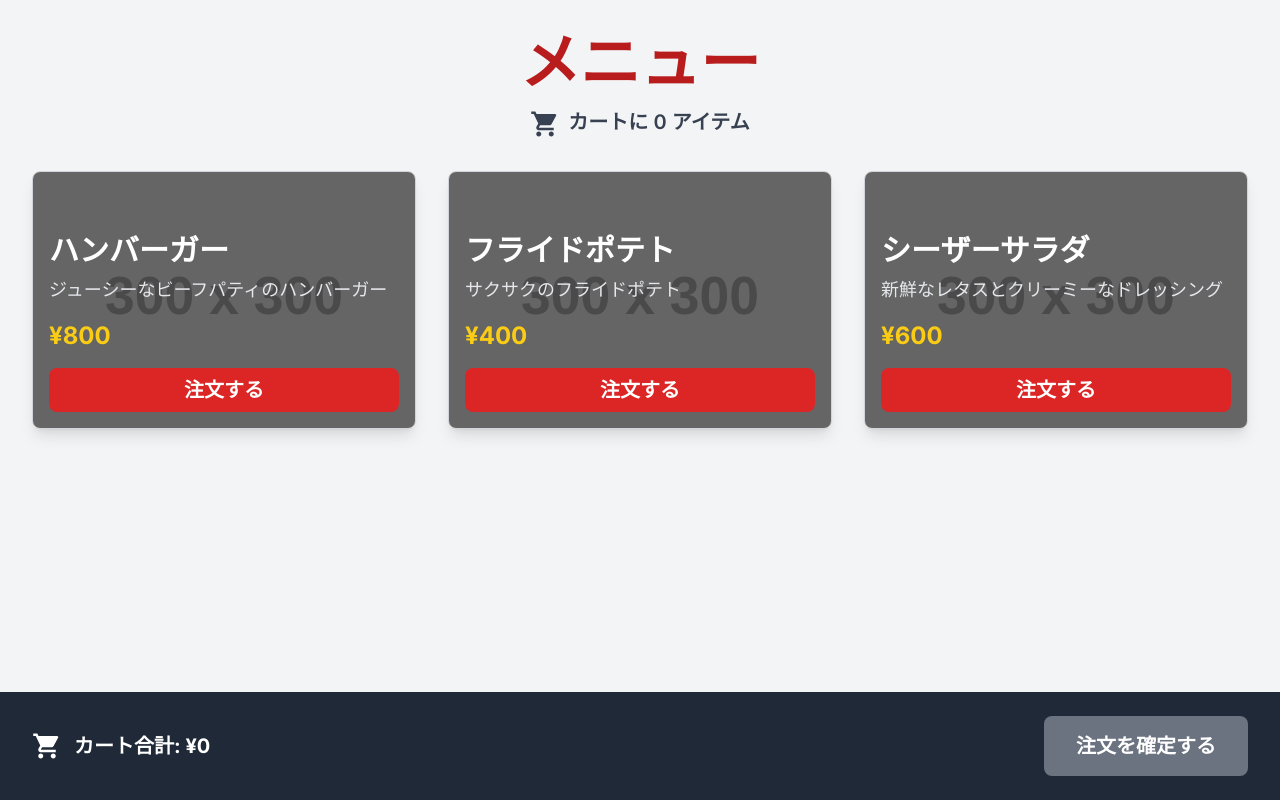
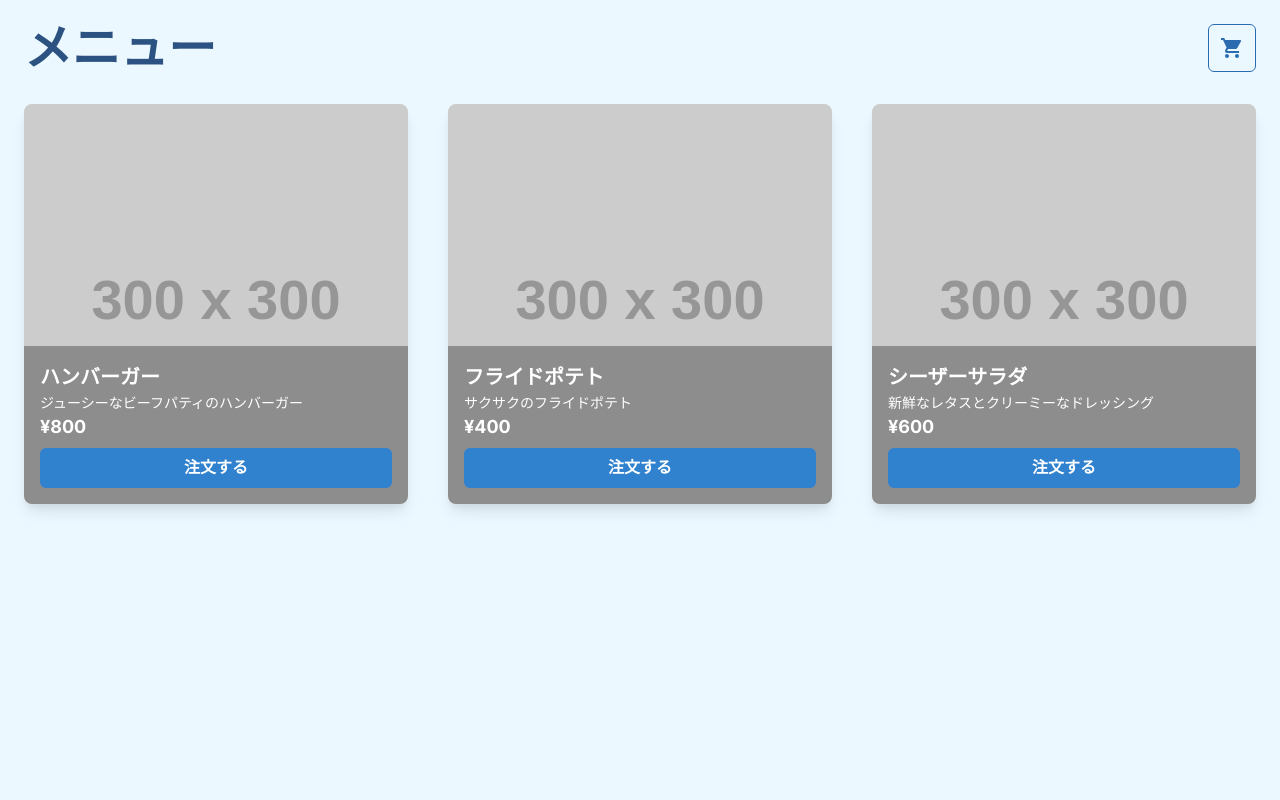
Before and after one commit to s1f10210273/faceapp, a Next.js app: page /over60 in a window 1280 px wide. Built offline with nearby package versions, Linux system fonts and the light colour scheme.

Commit message:
色々追加

```diff
--- /dev/null
+++ b/app/cart/page.tsx
@@ -0,0 +1,61 @@
+"use client"
+
+import { useState } from 'react'
+import { Box, Text, Button, VStack, HStack, Divider, Heading, ChakraProvider } from '@chakra-ui/react'
+import Link from 'next/link'
+
+interface MenuItem {
+  id: number
+  name: string
+  description: string
+  price: number
+  image: string
+}
+
+export default function Cart() {
+  const [cart, setCart] = useState<MenuItem[]>([
+    { id: 1, name: 'ハンバーガー', description: 'ジューシーなビーフパティのハンバーガー', price: 800, image: 'https://placehold.jp/300x300.png' }
+  ])
+
+  const totalPrice = cart.reduce((total, item) => total + item.price, 0)
+
+  return (
+    <ChakraProvider>
+      <Box minH="100vh" bg="blue.50" p={6}>
+        <Heading as="h1" size="2xl" color="blue.700" textAlign="center" mb={8}>
+          カート
+        </Heading>
+
+        <VStack
+          spacing={4}
+          align="center"
+          maxW="600px"
+          mx="auto"
+          bg="white"
+          p={6}
+          rounded="lg"
+          shadow="lg"
+        >
+          {cart.map(item => (
+            <Box key={item.id} p={4} bg="white">
+              <HStack justifyContent="space-between">
+                <Text fontSize="lg" fontWeight="bold">{item.name}</Text>
+                <Text fontSize="lg" fontWeight="bold">¥{item.price}</Text>
+              </HStack>
+            </Box>
+          ))}
+          <Divider />
+          <HStack justifyContent="space-between" fontSize="xl" fontWeight="bold">
+            <Text>合計</Text>
+            <Text>¥{totalPrice}</Text>
+          </HStack>
+          <Link href="/checkout">
+            <Button colorScheme="blue" w="full" mt={4}>
+              会計へ進む
+            </Button>
+          </Link>
+        </VStack>
+      </Box>
+    </ChakraProvider>
+  )
+}
--- /dev/null
+++ b/app/checkout/page.tsx
@@ -0,0 +1,49 @@
+"use client"
+
+import { Box, Text, Button, VStack, ChakraProvider, Heading, Stack } from '@chakra-ui/react'
+import { useState } from 'react'
+
+interface MenuItem {
+  id: number
+  name: string
+  description: string
+  price: number
+  image: string
+}
+
+export default function Checkout() {
+  const [cart, setCart] = useState<MenuItem[]>([
+    { id: 1, name: 'ハンバーガー', description: 'ジューシーなビーフパティのハンバーガー', price: 800, image: 'https://placehold.jp/300x300.png' }
+  ])
+
+  const totalPrice = cart.reduce((total, item) => total + item.price, 0)
+
+  const handleCheckout = () => {
+    alert("注文が確定されました。")
+  }
+
+  return (
+    <ChakraProvider>
+      <Box minH="100vh" bg="blue.50" p={6}>
+        <Heading as="h1" size="2xl" color="blue.700" textAlign="center" mb={8}>
+          会計
+        </Heading>
+        <VStack
+          spacing={4}
+          align="center"
+          maxW="600px"
+          mx="auto"
+          bg="white"
+          p={6}
+          rounded="lg"
+          shadow="lg"
+        >
+            <Text fontSize="xl" fontWeight="bold" >合計 ¥{totalPrice}</Text>
+          <Button colorScheme="blue" w="full" mt={4} onClick={handleCheckout}>
+            注文を確定する
+          </Button>
+        </VStack>
+      </Box>
+    </ChakraProvider>
+  )
+}
--- a/app/components/Loading.tsx
+++ b/app/components/Loading.tsx
@@ -1,9 +1,18 @@
 import React from 'react';
+import { Box, Spinner, Flex, ChakraProvider } from '@chakra-ui/react';
 
 export default function Loading() {
   return (
-    <div className="flex items-center justify-center min-h-screen">
-      <div className="w-16 h-16 border-4 border-t-4 border-blue-500 border-dashed rounded-full animate-spin"></div>
-    </div>
+    <ChakraProvider>
+      <Flex alignItems="center" justifyContent="center" minH="100vh">
+        <Spinner
+          thickness="4px"
+          speed="0.65s"
+          emptyColor="gray.200"
+          color="blue.500"
+          size="xl"
+        />
+      </Flex>
+    </ChakraProvider>
   );
 }
--- a/app/components/TakePicture.tsx
+++ b/app/components/TakePicture.tsx
@@ -2,6 +2,8 @@
 
 import React, { useRef, useState } from 'react';
 import Webcam from 'react-webcam';
+import { Box, Button, ChakraProvider, Flex, IconButton } from '@chakra-ui/react';
+import { MdCamera } from "react-icons/md";
 
 interface TakePictureProps {
   onCapture: (imageSrc: string) => void;
@@ -19,33 +21,41 @@ const TakePicture: React.FC<TakePictureProps> = ({ onCapture }) => {
   };
 
   return (
-    // カメラオン
-    <div className="flex flex-col items-center justify-center min-h-screen">
+    <Box minH="100vh" bg="blue.50" p={6}>
+    <ChakraProvider>
+      <Flex direction="column" align="center" justify="center" minH="100vh" bg="gray.100" p={4}>
         {camOn ? (
-        <div className="rounded-lg flex flex-col items-center">
+          <Box position="relative" rounded="lg" overflow="hidden" bg="white" shadow="md">
             <Webcam
               audio={false}
               ref={webcamRef}
               screenshotFormat="image/jpeg"
-            className="rounded-lg"
               width={640}
               height={480}
+              style={{ borderRadius: '8px' }}
             />
-          <button
-            className="bg-blue-500 hover:bg-blue-600 text-white px-4 py-2 rounded mt-4"
+        <IconButton
+          icon={<MdCamera />}
+          aria-label="Capture Image"
+          position="absolute"
+          bottom={6}
+          left="50%"
+          transform="translateX(-50%)"
+          color="white"
           onClick={captureImage}
-          >
-            Capture Image
-          </button>
-        </div>
+          fontSize="5xl"
+          variant="unstyled"
+          _hover={{ background: 'transparent' }}
+        />
+          </Box>
         ) : (
-        // カメラオンボタン
-        <button
-            className="bg-blue-500 hover:bg-blue-600 text-white px-4 py-2 rounded"
-            onClick={() => setCamOn(!camOn)}
-          >start</button>
+          <Button colorScheme="blue" onClick={() => setCamOn(!camOn)}>
+            Start Camera
+          </Button>
         )}
-    </div>
+      </Flex>
+    </ChakraProvider>
+    </Box>
   );
 };
 
--- a/app/layout.tsx
+++ b/app/layout.tsx
@@ -4,7 +4,10 @@ import { Inter } from 'next/font/google'
 const inter = Inter({ subsets: ['latin'] })
 
 export const metadata = {
-  title: 'face app',
+  title: 'Face App',
+  description: 'An app for analyzing faces and predicting age.',
+  viewport: 'width=device-width, initial-scale=1',
+  // Add other meta tags as needed
 }
 
 export default function RootLayout({
@@ -13,8 +16,17 @@ export default function RootLayout({
   children: React.ReactNode
 }) {
   return (
-    <html lang="en">
-      <body className={inter.className}>{children}</body>
+    <html lang="ja">
+      <head>
+        <meta charSet="UTF-8" />
+        <meta name="viewport" content="width=device-width, initial-scale=1" />
+        <meta name="description" content="An app for analyzing faces and predicting age." />
+        <title>Face App</title>
+        {/* Add other head elements as needed */}
+      </head>
+      <body className={inter.className}>
+        {children}
+      </body>
     </html>
   )
 }
--- a/app/over60/page.tsx
+++ b/app/over60/page.tsx
@@ -1,7 +1,10 @@
 "use client"
 
 import { useState } from 'react'
+import { Box, Image, Text, Button, Grid, Flex, Heading, ChakraProvider, IconButton } from '@chakra-ui/react'
 import { MdShoppingCart } from 'react-icons/md'
+import { motion } from 'framer-motion'
+import Link from 'next/link'
 
 interface MenuItem {
   id: number
@@ -17,6 +20,8 @@ const menuItems: MenuItem[] = [
   { id: 3, name: 'シーザーサラダ', description: '新鮮なレタスとクリーミーなドレッシング', price: 600, image: 'https://placehold.jp/300x300.png' },
 ]
 
+const MotionBox = motion(Box)
+
 export default function Home() {
   const [cart, setCart] = useState<MenuItem[]>([])
 
@@ -24,50 +29,56 @@ export default function Home() {
     setCart([...cart, item])
   }
 
-  const totalPrice = cart.reduce((total, item) => total + item.price, 0)
+  return (
+    <ChakraProvider>
+      <Box minH="100vh" bg="blue.50" p={6}>
+        <Flex justifyContent="space-between" alignItems="center" mb={8}>
+          <Heading as="h1" size="2xl" color="blue.700">
+            メニュー
+          </Heading>
+          <Link href="/cart">
+            <IconButton
+              icon={<MdShoppingCart />}
+              aria-label="カートを見る"
+              size="lg"
+              variant="outline"
+              colorScheme="blue"
+              fontSize="2xl"
+            />
+          </Link>
+        </Flex>
 
-  return (
-    <div className="min-h-screen bg-gray-100 p-8">
-      <header className="text-center mb-8">
-        <h1 className="text-6xl font-bold text-red-700 mb-4">メニュー</h1>
-        <div className="text-xl font-semibold text-gray-700">
-          <MdShoppingCart className="inline mr-2 text-3xl" />
-          カートに {cart.length} アイテム
-        </div>
-      </header>
-
-      <main>
-        <div className="grid grid-cols-1 sm:grid-cols-2 lg:grid-cols-3 gap-8">
+        <Grid templateColumns={{ base: "1fr", sm: "1fr 1fr", lg: "repeat(3, 1fr)" }} gap={10}>
           {menuItems.map(item => (
-            <div key={item.id} className="relative bg-white rounded-lg shadow-lg overflow-hidden border border-gray-300">
-              <img src={item.image} alt={item.name} className="w-full h-64 object-cover" />
-              <div className="absolute inset-0 bg-black bg-opacity-50 flex flex-col justify-end p-4">
-                <h2 className="text-3xl font-bold text-white mb-2">{item.name}</h2>
-                <p className="text-lg text-gray-200 mb-4">{item.description}</p>
-                <p className="text-2xl font-bold text-yellow-400 mb-4">¥{item.price}</p>
-                <button
+            <MotionBox
+              key={item.id}
+              position="relative"
+              whileHover={{ scale: 1.05 }}
+              transition={{ duration: 0.3 }}
+              overflow="hidden"
+              borderRadius="lg"
+              boxShadow="lg"
+            >
+              <Image src={item.image} alt={item.name} w="full" h="400px" objectFit="cover" />
+              <Box position="absolute" bottom="0" left="0" w="full" bg="rgba(100, 100, 100, 0.6)" color="white" p={4}>
+                <Text fontSize="xl" fontWeight="bold">{item.name}</Text>
+                <Text fontSize="sm">{item.description}</Text>
+                <Text fontSize="lg" fontWeight="bold">¥{item.price}</Text>
+                <Button
+                  colorScheme="blue"
                   onClick={() => addToCart(item)}
-                  className="w-full px-4 py-2 bg-red-600 text-white text-xl font-bold rounded-lg hover:bg-red-700 transition-colors">
+                  w="full"
+                  mt={2}
+                  size="md"
+                  fontSize="md"
+                >
                   注文する
-                </button>
-              </div>
-            </div>
+                </Button>
+              </Box>
+            </MotionBox>
           ))}
-        </div>
-      </main>
-
-      <footer className="fixed bottom-0 left-0 w-full bg-gray-800 text-white py-6 flex justify-between px-8">
-        <div className="text-xl font-bold flex items-center">
-          <MdShoppingCart className="mr-3 text-3xl" />
-          カート合計: ¥{totalPrice}
-        </div>
-        <button
-          disabled={cart.length === 0}
-          className={`px-8 py-4 text-xl font-bold ${cart.length === 0 ? 'bg-gray-500 cursor-not-allowed' : 'bg-green-600 hover:bg-green-700'} rounded-lg transition-colors`}
-        >
-          注文を確定する
-        </button>
-      </footer>
-    </div>
+        </Grid>
+      </Box>
+    </ChakraProvider>
   )
 }
--- a/app/page.tsx
+++ b/app/page.tsx
@@ -1,16 +1,20 @@
-"use client"
+"use client";
 
 import React, { useState } from 'react';
 import { useRouter } from 'next/navigation';
 import TakePicture from './components/TakePicture';
+import { Box, Text, Image, Spinner, Alert, AlertIcon, AlertTitle, AlertDescription } from '@chakra-ui/react';
 
 export default function Home() {
   const router = useRouter();
   const [camOn, setCamOn] = useState<boolean>(true);
-  const [responseData, setResponseData] = useState<{ image: string, message: string, predicted_age: number} | null>(null);
+  const [responseData, setResponseData] = useState<{ image: string; message: string; predicted_age: number } | null>(null);
+  const [loading, setLoading] = useState<boolean>(false);
+  const [error, setError] = useState<string | null>(null);
 
-  const handleCaptureImage = (capturedImageSrc: string) => {
+  const handleCaptureImage = async (capturedImageSrc: string) => {
     setCamOn(false);
+    setLoading(true);
     sendImage(capturedImageSrc);
   };
 
@@ -26,33 +30,47 @@ export default function Home() {
 
       if (response.ok) {
         const data = await response.json();
-        console.log(data);
         setResponseData(data);
         if (data.predicted_age > 60) {
           router.push('/over60');
-        }
-        else {
+        } else {
           router.push('/young');
         }
       } else {
-        console.error('Error uploading image');
+        throw new Error('Failed to fetch');
       }
     } catch (error) {
       console.error('Error uploading image', error);
+      setError('画像のアップロード中にエラーが発生しました。');
+    } finally {
+      setLoading(false);
     }
   };
 
   return (
-    <div className="max-w-3xl mx-auto px-4 py-8">
-    {camOn ? (
-      <TakePicture onCapture={handleCaptureImage} />
-    ): null}
-      {responseData && (
-        <div className="flex flex-col items-center mt-4">
-          <img src={responseData.image} alt="Processed" className="max-w-md rounded-lg" />
-          <p className="mt-2">あなたは{responseData.predicted_age}代です</p>
-        </div>
+    <Box minH="100vh" bg="blue.50" p={6}>
+      {camOn ? (
+        <TakePicture onCapture={handleCaptureImage} />
+      ) : null}
+
+      {error && (
+        <Alert status="error" mt={4}>
+          <AlertIcon />
+          <Box>
+            <AlertTitle>エラー</AlertTitle>
+            <AlertDescription>{error}</AlertDescription>
+          </Box>
+        </Alert>
       )}
-    </div>
+
+      {responseData && !loading && (
+        <Box textAlign="center" mt={4}>
+          <Image src={responseData.image} alt="Processed" maxW="md" mx="auto" borderRadius="lg" />
+          <Text mt={2} fontSize="lg">
+            あなたは{responseData.predicted_age}代です
+          </Text>
+        </Box>
+      )}
+    </Box>
   );
-};
+}
--- a/app/young/page.tsx
+++ b/app/young/page.tsx
@@ -1,6 +1,10 @@
 "use client"
 
 import { useState } from 'react'
+import { Box, Image, Text, Button, Grid, Flex, Heading, VStack, ChakraProvider, IconButton } from '@chakra-ui/react'
+import { MdShoppingCart } from 'react-icons/md'
+import { motion } from 'framer-motion'
+import Link from 'next/link'
 
 interface MenuItem {
   id: number
@@ -11,11 +15,12 @@ interface MenuItem {
 }
 
 const menuItems: MenuItem[] = [
-  { id: 1, name: 'ハンバーガー', description: 'ジューシーなビーフパティのハンバーガー', price: 800, image: 'https://placehold.jp/150x150.png' },
-  { id: 2, name: 'フライドポテト', description: 'サクサクのフライドポテト', price: 400, image: 'https://placehold.jp/150x150.png' },
-  { id: 3, name: 'シーザーサラダ', description: '新鮮なレタスとクリーミーなドレッシング', price: 600, image: 'https://placehold.jp/150x150.png' },
+  { id: 1, name: 'ハンバーガー', description: 'ジューシーなビーフパティのハンバーガー', price: 800, image: 'https://placehold.jp/300x300.png' },
+  { id: 2, name: 'フライドポテト', description: 'サクサクのフライドポテト', price: 400, image: 'https://placehold.jp/300x300.png' },
+  { id: 3, name: 'シーザーサラダ', description: '新鮮なレタスとクリーミーなドレッシング', price: 600, image: 'https://placehold.jp/300x300.png' },
 ]
 
+const MotionBox = motion(Box)
 
 export default function Home() {
   const [cart, setCart] = useState<MenuItem[]>([])
@@ -24,41 +29,53 @@ export default function Home() {
     setCart([...cart, item])
   }
 
-  const totalPrice = cart.reduce((total, item) => total + item.price, 0)
+  return (
+    <ChakraProvider>
+      <Box minH="100vh" bg="blue.50" p={6}>
+        <Flex justifyContent="space-between" alignItems="center" mb={8}>
+          <Heading as="h1" size="xl" color="blue.700">
+            メニュー
+          </Heading>
+          <Link href="/cart">
+            <IconButton
+              icon={<MdShoppingCart />}
+              aria-label="カートを見る"
+              size="lg"
+              variant="outline"
+              colorScheme="blue"
+            />
+          </Link>
+        </Flex>
 
-  return (
-    <div className="min-h-screen bg-gray-50 p-6">
-      <header className="text-center mb-6">
-        <h1 className="text-5xl font-bold text-red-600">メニュー</h1>
-      </header>
-
-      <main>
-        <div className="grid grid-cols-1 sm:grid-cols-2 lg:grid-cols-3 gap-6">
+        <Grid templateColumns={{ base: "1fr", sm: "1fr 1fr", lg: "repeat(3, 1fr)" }} gap={8}>
           {menuItems.map(item => (
-            <div key={item.id} className="bg-white p-4 rounded-lg shadow-lg hover:shadow-xl transition-shadow">
-              <img src={item.image} alt={item.name} className="w-full h-48 object-cover rounded-t-lg mb-4" />
-              <h2 className="text-2xl font-semibold text-gray-800 mb-2">{item.name}</h2>
-              <p className="text-gray-600 mb-2">{item.description}</p>
-              <p className="text-xl font-bold text-gray-900 mb-4">¥{item.price}</p>
-              <button
-                onClick={() => addToCart(item)}
-                className="w-full px-4 py-2 bg-red-500 text-white rounded-lg hover:bg-red-600 transition-colors">
-                注文する
-              </button>
-            </div>
+            <MotionBox
+              key={item.id}
+              bg="white"
+              p={4}
+              rounded="lg"
+              shadow="lg"
+              whileHover={{ scale: 1.05 }}
+              transition={{ duration: 0.3 }}
+            >
+              <Image src={item.image} alt={item.name} w="full" h="200px" objectFit="cover" rounded="md" mb={4} />
+              <VStack align="start" spacing={2}>
+                <Text fontSize="xl" fontWeight="bold" color="blue.800">{item.name}</Text>
+                <Text>{item.description}</Text>
+                <Text fontSize="lg" fontWeight="bold" color="blue.900">¥{item.price}</Text>
+                <Button
+                  colorScheme="blue"
+                  onClick={() => addToCart(item)}
+                  w="full"
+                  mt={2}
+                >
+                  注文する
+                </Button>
+              </VStack>
+            </MotionBox>
           ))}
-        </div>
-      </main>
-
-      <footer className="fixed bottom-0 left-0 w-full bg-gray-800 text-white py-4 flex justify-between px-6">
-        <div className="text-lg font-semibold">カート合計: ¥{totalPrice}</div>
-        <button
-          disabled={cart.length === 0}
-          className={`px-4 py-2 ${cart.length === 0 ? 'bg-gray-500 cursor-not-allowed' : 'bg-green-500 hover:bg-green-600'} rounded-lg transition-colors`}
-        >
-          注文を確定する
-        </button>
-      </footer>
-    </div>
+        </Grid>
+      </Box>
+    </ChakraProvider>
   )
 }
--- a/package.json
+++ b/package.json
@@ -11,12 +11,16 @@
     "lint": "next lint"
   },
   "dependencies": {
+    "@chakra-ui/react": "^2.8.2",
+    "@emotion/react": "^11.13.0",
+    "@emotion/styled": "^11.13.0",
     "@types/node": "^20.1.4",
     "@types/react": "^18.2.6",
     "@types/react-dom": "^18.2.4",
     "autoprefixer": "^10.4.14",
     "concurrently": "^8.0.1",
     "eslint-config-next": "^13.4.2",
+    "framer-motion": "^11.3.8",
     "next": "^14.2.5",
     "postcss": "^8.4.23",
     "react": "^18.2.0",
```
Also changed, not shown: 1 other file (tests, documents, lock files or other folders). Lines whose indentation alone changed are shown as unchanged.
